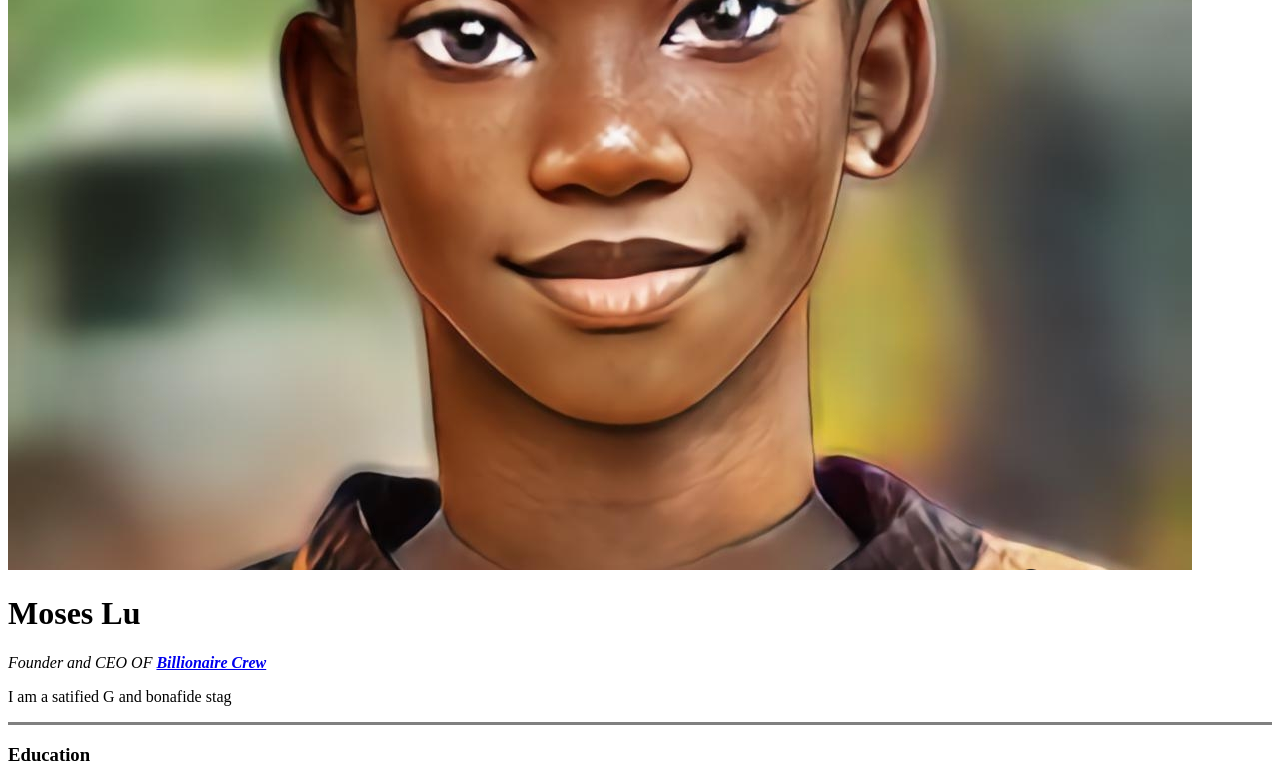
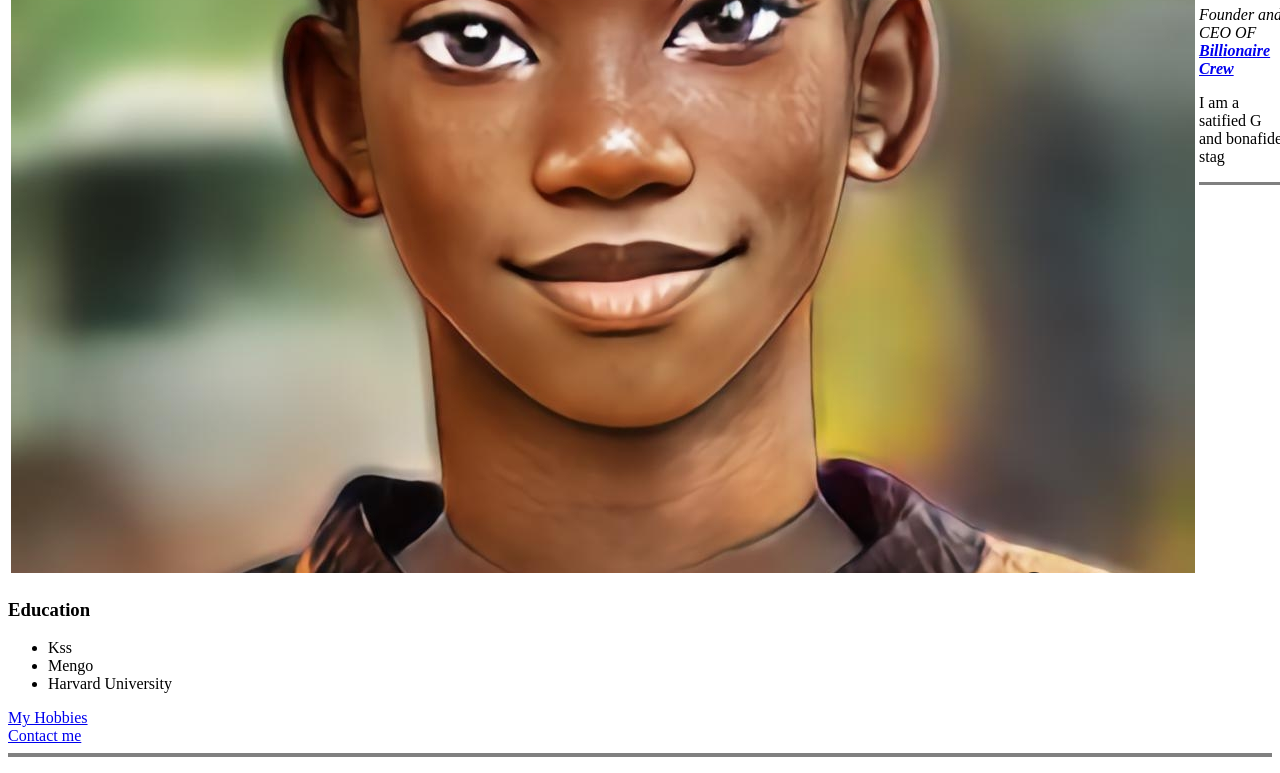
Before and after one commit to Moseslu9/CV, a plain HTML site: page index.html in a window 1280 px wide. Shown: the part 506-1279 px from the top of the page. Drawn offline with Linux system fonts and the light colour scheme.

Commit message:
Update index.html
IMG

```diff
--- a/index.html
+++ b/index.html
@@ -7,8 +7,11 @@
     <title>MosesLu's Personal website</title>
   </head>
   <body>
-    <img src="image/20220125_203527.png" alt="A picture of MosesLu" />
-    <h1>Moses Lu</h1>
+    <table>
+      <tr>
+        <td>
+           <img src="image/20220125_203527.png" alt="A picture of MosesLu" /> </td>
+        <td> <h1>Moses Lu</h1>
     <p>
       <em
         >Founder and CEO OF
@@ -20,7 +23,9 @@
       >
     </p>
     <p>I am a satified G and bonafide stag</p>
-    <hr size="3" noshade="" />
+    <hr size="3" noshade="" /></td>
+      </tr>
+    </table>
     <h3>Education</h3>
     <ul>
       <li>Kss</li>
```
